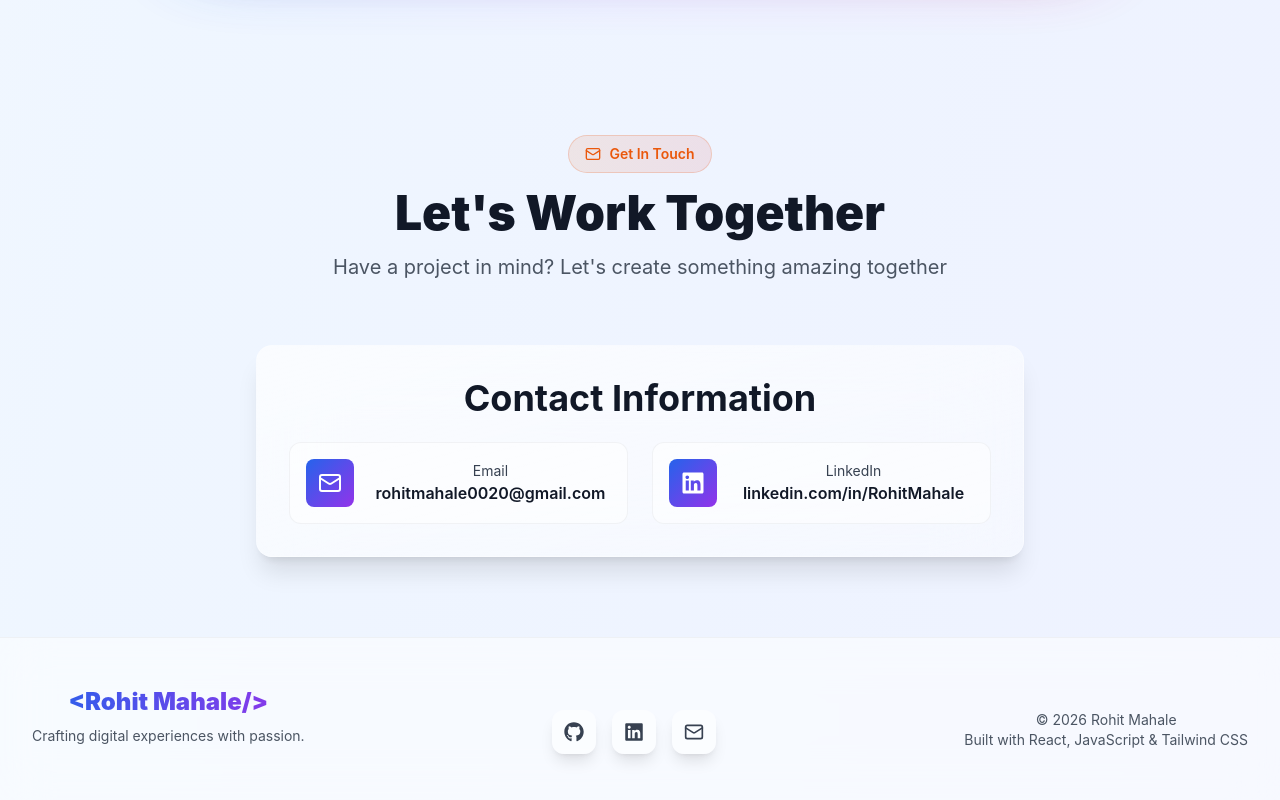
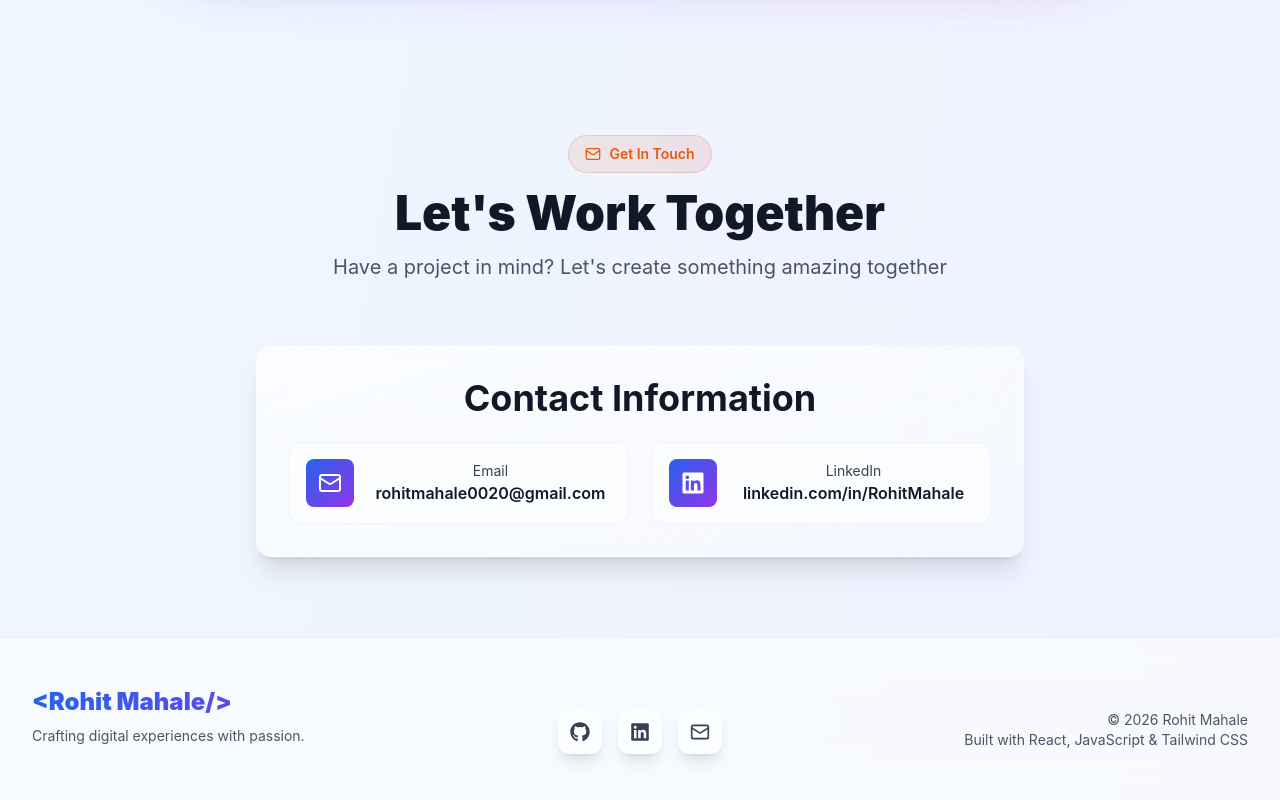
Before and after one commit to rohitmahale07/Rohit_Mahale--frontend-developer, a React (Create React App) app: page / in a window 1280 px wide. Shown: the part 6391-7191 px from the top of the page. Built offline with nearby package versions, Linux system fonts and the light colour scheme.

Commit message:
first commit

```diff
--- a/src/pages/App.jsx
+++ b/src/pages/App.jsx
@@ -1021,8 +1021,8 @@ export default function Portfolio() {
           >
         <footer className="py-8 sm:py-12 px-4 sm:px-6 lg:px-8 bg-white/50 dark:bg-slate-900/50 backdrop-blur-xl border-t border-gray-200/50 dark:border-slate-800/50">
           <div className="max-w-7xl mx-auto">
-            <div className="flex justify-between space-y-6">
-              <div className="text-center">
+            <div className="grid grid-cols-1 md:grid-cols-3 space-y-6">
+              <div className="text-left md:text-left">
                 <div className="text-xl sm:text-2xl font-black bg-gradient-to-r from-blue-600 to-purple-600 bg-clip-text text-transparent mb-2">
                   {'<Rohit Mahale/>'}
                 </div>
@@ -1031,7 +1031,7 @@ export default function Portfolio() {
                 </p>
               </div>
 
-              <div className="flex justify-center">
+              <div className="flex justify-left md:justify-center">
                 <div className="flex gap-3 sm:gap-4">
                   {[
                     {
@@ -1066,7 +1066,7 @@ export default function Portfolio() {
                 </div>
               </div>
 
-              <div className="text-center text-gray-600 dark:text-gray-400 text-sm">
+              <div className="text-left md:text-right text-gray-600 dark:text-gray-400 text-sm">
                 <p>© {new Date().getFullYear()} Rohit Mahale</p>
                 <p>Built with React, JavaScript & Tailwind CSS</p>
               </div>
```
